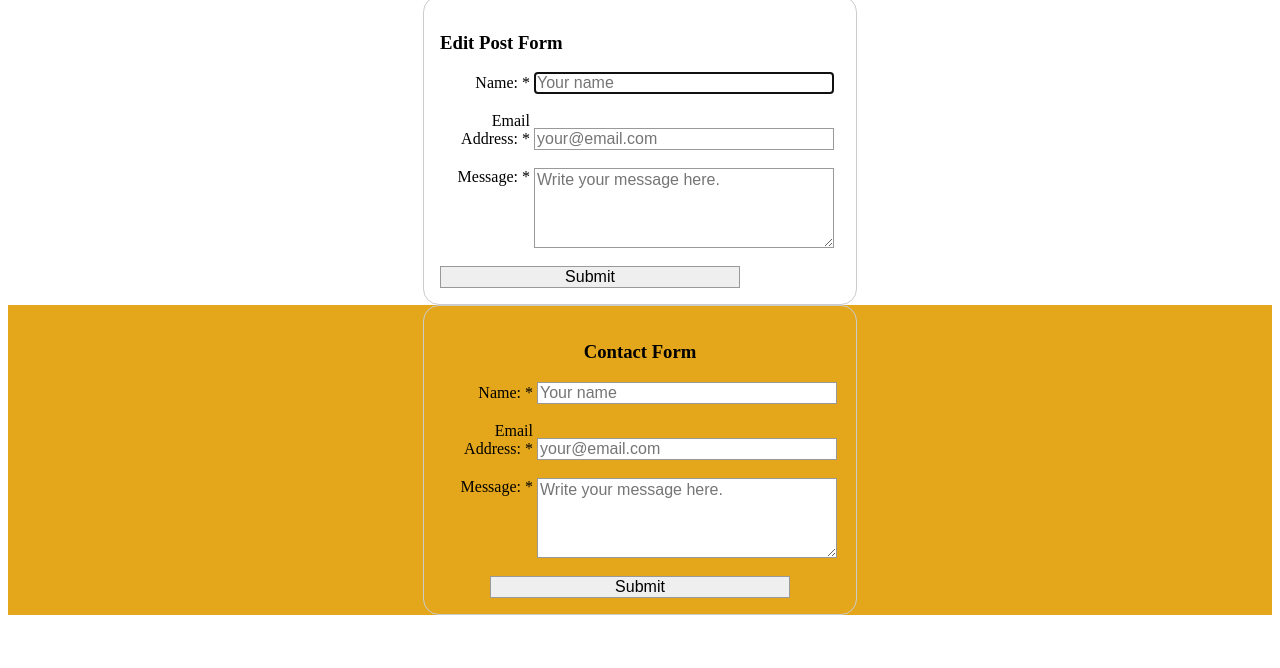
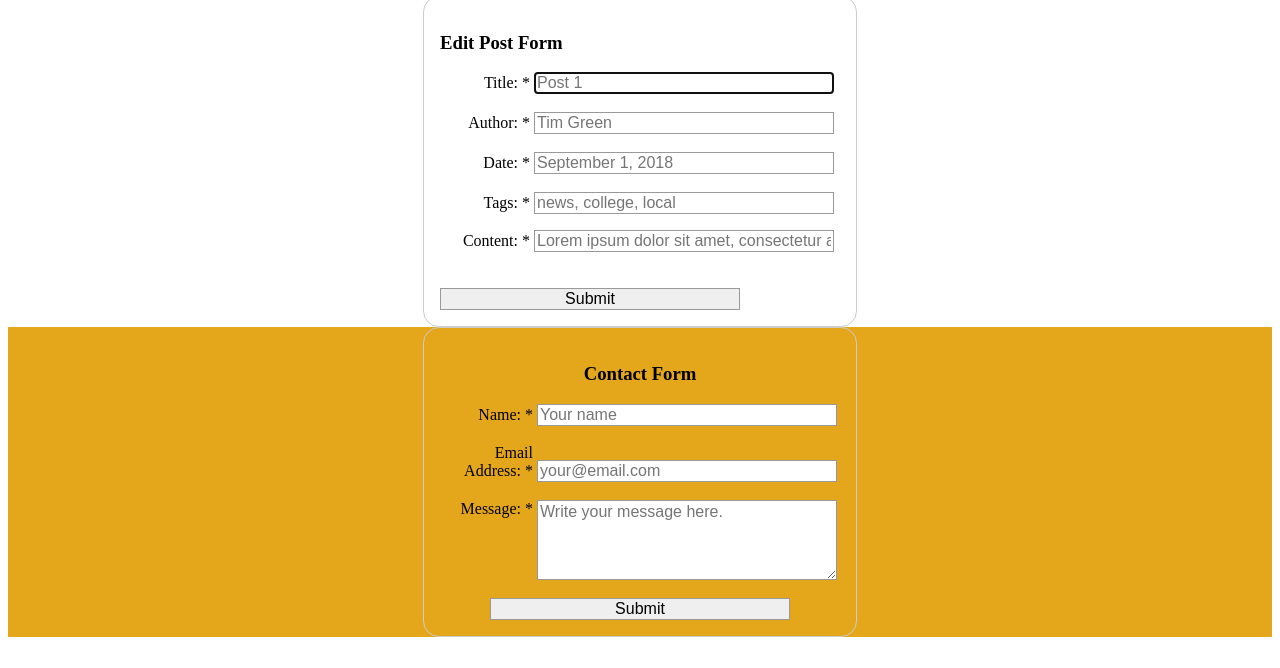
Before and after one commit to FF3399/CS418, a plain HTML site: page edit.html in a window 1280 px wide. Shown: the part 132-800 px from the top of the page. Drawn offline with Linux system fonts and the light colour scheme.

Commit message:
Add files via upload

```diff
--- a/edit.html
+++ b/edit.html
@@ -17,21 +17,30 @@
  <form method="post" action="null">
 	<h3> Edit Post Form</h3>
   <div>
-    <label for="name">Name: <span class="required">*</span> </label>
-    <input type="text" id="name" name="name" value="" placeholder="Your name" required="required" autofocus="">
+    <label for="title2">Title: <span class="required">*</span> </label>
+    <input type="text" id="title2" name="name"  placeholder="Post 1" required="required" autofocus="">
+  </div>
+	<br>
+	 <div>
+    <label for="author2">Author: <span class="required">*</span> </label>
+    <input type="text" id="author2" name="name"  placeholder="Tim Green" required="required" autofocus="">
+  </div>
+	<br>
+	 <div>
+    <label for="date2">Date: <span class="required">*</span> </label>
+    <input type="text" id="date3" name="date2"  placeholder="September 1, 2018" required="required" autofocus="">
   </div>
 	<br>
   <div>
-    <label for="email">Email Address: <span class="required">*</span> </label>
-    <input type="email" id="email" name="email" value="" placeholder="your@email.com" required="required">
+    <label for="tags2">Tags: <span class="required">*</span> </label>
+    <input type="text" id="tags2" name="tags2"  placeholder="news, college, local" required="required" autofocus="">
   </div>
-  	<br>
-  <div>
-    <label for="message">Message: <span class="required">*</span> </label>
-    <textarea id="message" name="message" placeholder="Write your message here." required=""></textarea>
+	 <div>
+    <label for="content2">Content: <span class="required">*</span> </label>
+    <input type="text" id="content2" name="content2"  placeholder="Lorem ipsum dolor sit amet, consectetur adipiscing elit. Aliquam quis hendrerit velit. Cras tempus justo volutpat sagittis consectetur. Proin a feugiat sapien, ac egestas dolor. Vestibulum consequat justo dapibus eros sodales, in accumsan enim varius. In in erat at velit sodales pretium. Integer ultrices consectetur tortor eget aliquet. Mauris dignissim sapien a nunc dapibus ultrices. Phasellus mi turpis, fermentum eu nunc vitae, varius blandit urna. Donec pulvinar urna sit amet lectus porttitor bibendum." required="required" autofocus="">
   </div>
-  	<br>
-  <div>
+	<br>
+	<br>
     <input type="submit" value="Submit" id="submit">
   </div>
 </form>
```
